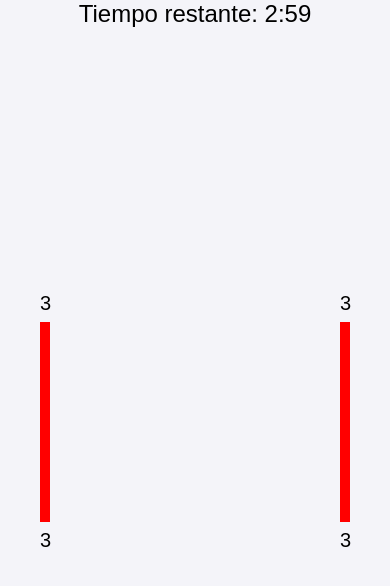
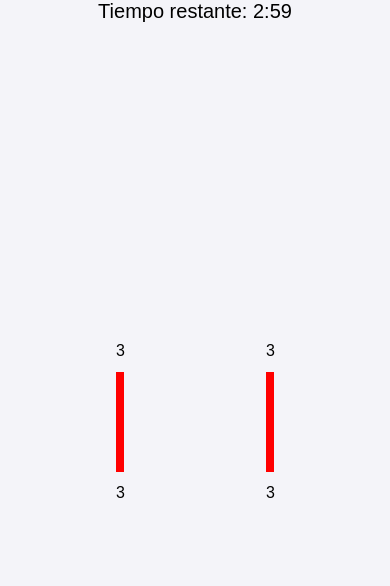
Before and after one commit to BreidysG/Ejercicio51LR, a plain HTML site: page index.html in a window 390 px wide. Both pictures are taken after a click on the button "Iniciar". Drawn offline with Linux system fonts and the light colour scheme.

Commit message:
Estilos responsivos buenos

```diff
--- a/script.js
+++ b/script.js
@@ -41,9 +41,12 @@ function startTimer() {
 function displayBars(barNumber) {
     barraContainer.innerHTML = ''; // Limpiar contenedor
 
-    const separations = [100, 200, 300, 400, 500, 600, 700, 800, 900]; // Distancia horizontal entre las barras
-    const height = [100, 150, 200, 250, 300, 350, 400, 500, 600]; // Altura de las barras
-
+    let separations = [50, 100, 150, 200, 250, 300, 350, 400, 450]; // Distancia horizontal entre las barras
+    let height = [60, 100, 140, 180, 220, 260, 300, 340, 380]; // Altura de las barras
+    if (window.innerWidth <= 700) {
+        separations = [50, 100, 150, 200, 250, 300, 350, 400, 450]; // Reducir separaciones en dispositivos móviles
+        height = [50, 75, 100, 125, 150, 175, 200, 225, 250]; // Reducir alturas en dispositivos móviles
+    }
     // Crear barra izquierda
     const leftBar = document.createElement('div');
     leftBar.classList.add('barra');
--- a/styles.css
+++ b/styles.css
@@ -71,3 +71,25 @@ body #timer {
 .hidden {
     display: none;
 }
+@media (max-width: 700px) {
+    #container {
+        width: 90%; /* Ajusta el contenedor a un 90% de ancho */
+        padding: 15px; /* Reduce el padding */
+    }
+
+    #timer {
+        font-size: 20px; /* Ajusta el tamaño del temporizador */
+    }
+
+    .barras {
+        height: 50vh; /* Reduce la altura para pantallas móviles */
+    }
+
+    .barra {
+        width: 8px; /* Ajusta el ancho de las barras */
+    }
+
+    .number {
+        font-size: 16px; /* Ajusta el tamaño de fuente de los números en las barras */
+    }
+}
```
